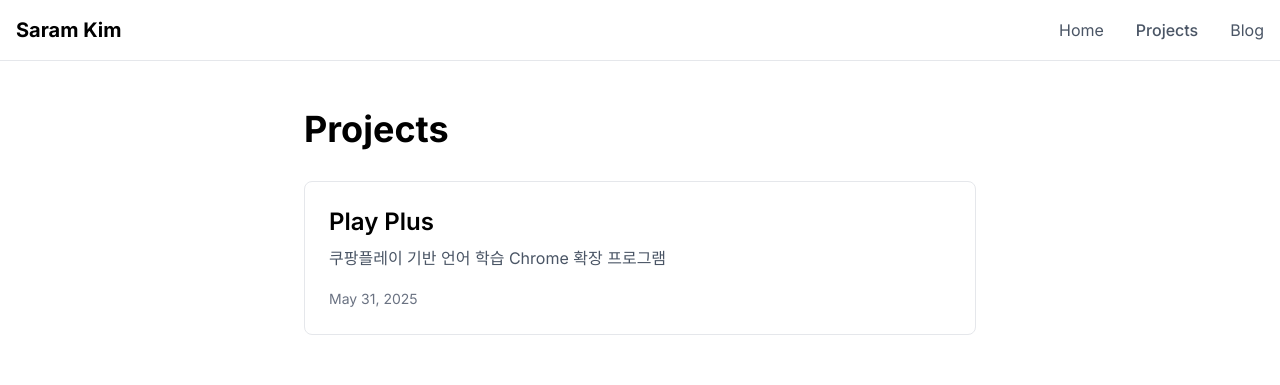
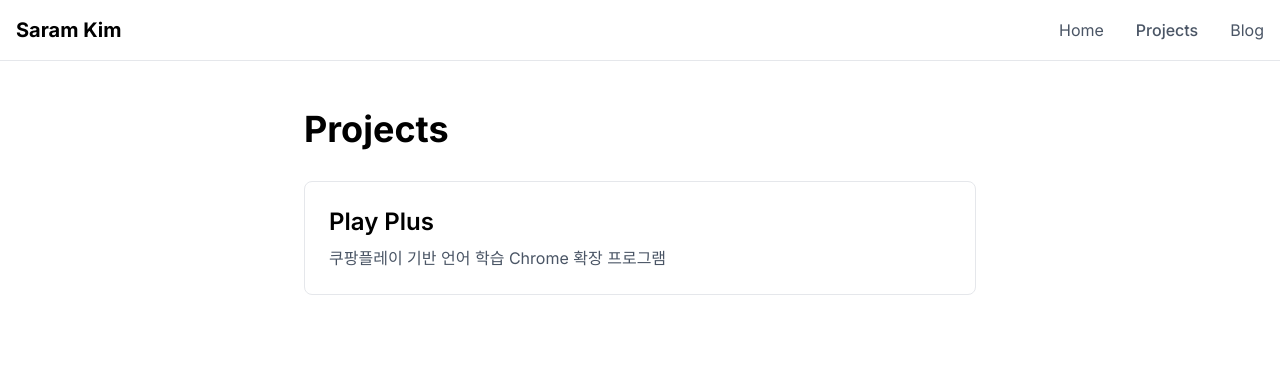
Before and after one commit to saramkim/saramkim.com, a Next.js app: page /projects in a window 1280 px wide. Shown: the top 385 px of the page. Built offline with nearby package versions, Linux system fonts and the light colour scheme.

Commit message:
refactor(projects): remove date and rename excerpt to description in project pages

```diff
--- a/app/projects/[slug]/page.tsx
+++ b/app/projects/[slug]/page.tsx
@@ -4,7 +4,6 @@ import { MDXRemote } from 'next-mdx-remote/rsc';
 import MDXComponents from '@components/mdx-components';
 import Link from 'next/link';
 import { ArrowLeft } from 'lucide-react';
-import { format } from 'date-fns';
 
 type Props = {
   params: Promise<{ slug: string }>;
@@ -14,7 +13,7 @@ export async function generateMetadata({ params }: Props): Promise<Metadata> {
   const project = await getProjectBySlug((await params).slug);
   return {
     title: project.title,
-    description: project.excerpt,
+    description: project.description,
   };
 }
 
@@ -38,11 +37,10 @@ export default async function ProjectPage({ params }: Props) {
       <article>
         <header className='mb-8 pb-8 border-b border-gray-200'>
           <h1 className='text-3xl md:text-4xl font-bold mb-4'>{project.title}</h1>
-          <time className='text-gray-500'>{format(new Date(project.date), 'MMMM d, yyyy')}</time>
+          <p className='text-gray-600'>{project.description}</p>
         </header>
 
         <div className='prose prose-black max-w-none'>
-          {' '}
           <MDXRemote source={project.content} components={MDXComponents} />
         </div>
       </article>
--- a/app/projects/page.tsx
+++ b/app/projects/page.tsx
@@ -1,6 +1,5 @@
 import Link from 'next/link';
 import { getProjects } from '@lib/mdx';
-import { format } from 'date-fns';
 
 export default async function ProjectPage() {
   const projects = await getProjects();
@@ -14,11 +13,10 @@ export default async function ProjectPage() {
           <Link
             key={project.slug}
             href={`/projects/${project.slug}`}
-            className='block border p-6 bg-white rounded-lg hover:bg-gray-50 transition-colors'
+            className='flex flex-col gap-2 border p-6 bg-white rounded-lg hover:bg-gray-50 transition-colors'
           >
-            <h2 className='text-2xl font-semibold mb-2'>{project.title}</h2>
-            <p className='text-gray-600 mb-4'>{project.excerpt}</p>
-            <time className='text-sm text-gray-500'>{format(new Date(project.date), 'MMMM d, yyyy')}</time>
+            <h2 className='text-2xl font-semibold'>{project.title}</h2>
+            <p className='text-gray-600'>{project.description}</p>
           </Link>
         ))}
       </div>
--- a/content/projects/play-plus.mdx
+++ b/content/projects/play-plus.mdx
@@ -1,12 +1,7 @@
 ---
 title: 'Play Plus'
-date: '2025-05-31'
-excerpt: '쿠팡플레이 기반 언어 학습 Chrome 확장 프로그램'
+description: '쿠팡플레이 기반 언어 학습 Chrome 확장 프로그램'
 ---
-
-# Play Plus
-
-**영상으로 언어를 배우는 사람들을 위한 Chrome 확장 프로그램**
 
 [Chrome 웹 스토어에서 Play Plus 설치](https://chromewebstore.google.com/detail/dmpmihmopccgeieooepklikeacdhkbki)
 
--- a/lib/mdx.ts
+++ b/lib/mdx.ts
@@ -92,8 +92,7 @@ const projectsDirectory = path.join(process.cwd(), 'content/projects');
 export interface Project {
   slug: string;
   title: string;
-  date: string;
-  excerpt: string;
+  description: string;
   content: string;
 }
 
@@ -110,11 +109,9 @@ export async function getProjects(): Promise<Omit<Project, 'content'>[]> {
       return {
         slug,
         title: data.title,
-        date: data.date,
-        excerpt: data.excerpt,
+        description: data.description,
       };
-    })
-    .sort((a, b) => (a.date < b.date ? 1 : -1));
+    });
 
   return projects;
 }
@@ -127,8 +124,7 @@ export async function getProjectBySlug(slug: string): Promise<Project> {
   return {
     slug,
     title: data.title,
-    date: data.date,
-    excerpt: data.excerpt,
+    description: data.description,
     content,
   };
 }
```
